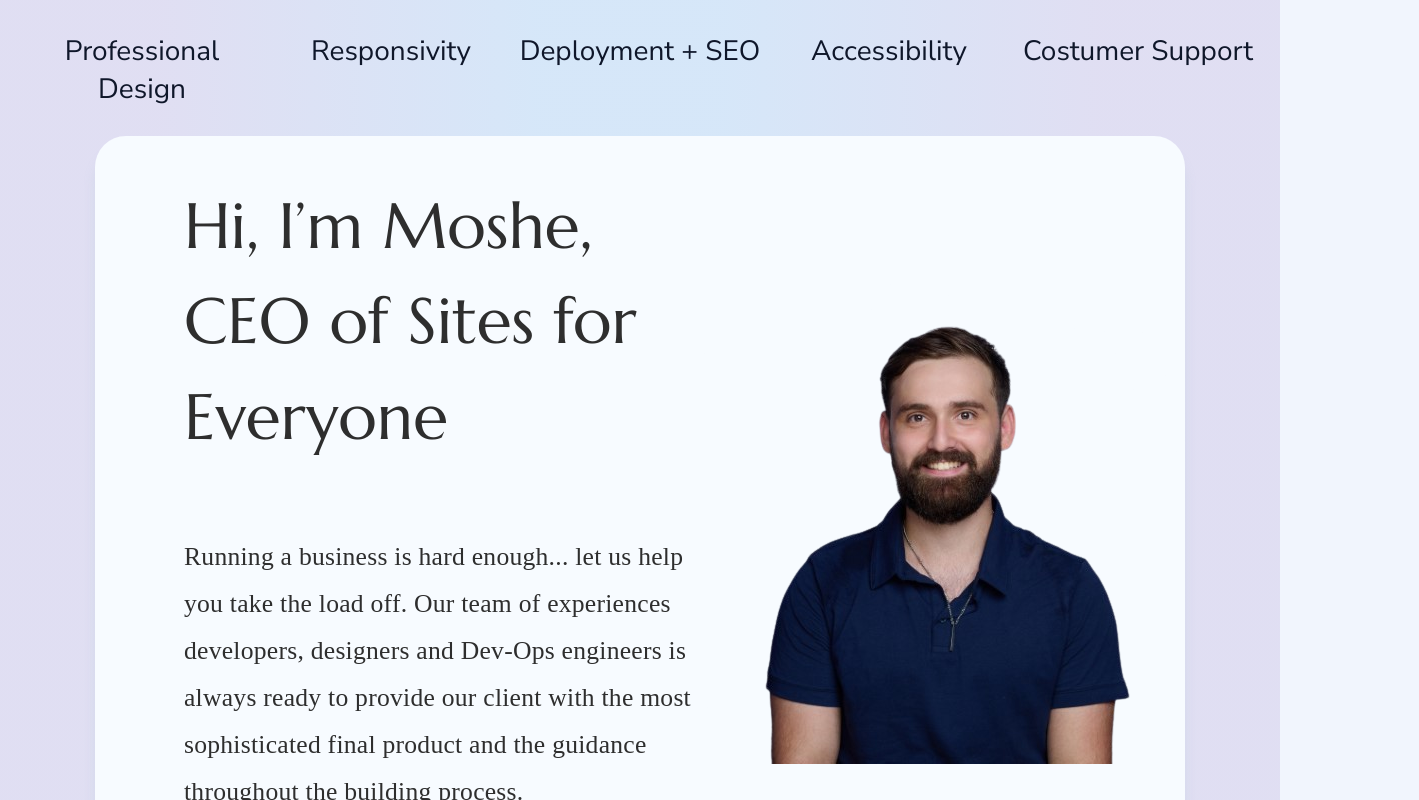
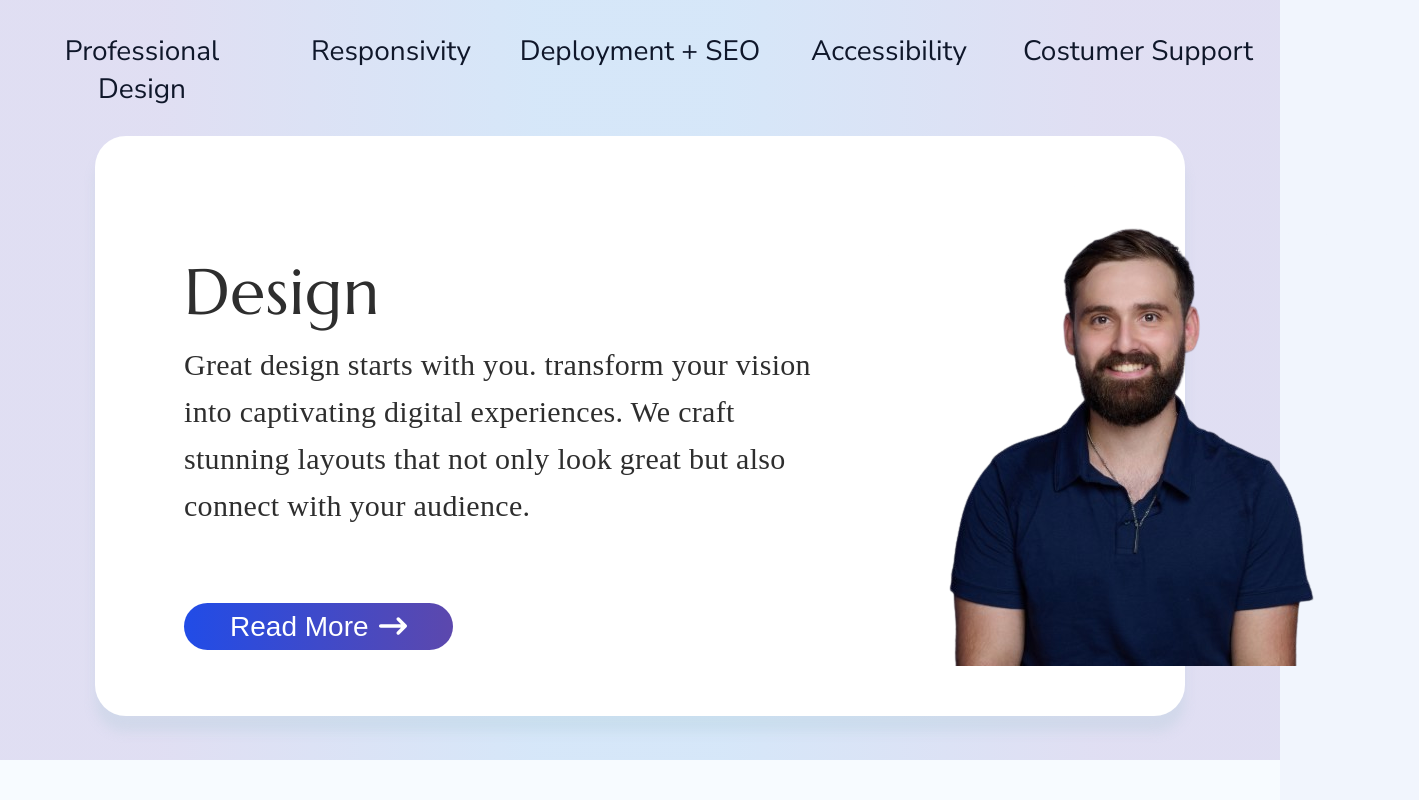
Before and after one commit to lionsgrandson/sites_for_everyone5.0, a React (Create React App) app: page / in a window 1280 px wide. Shown: the part 660-1460 px from the top of the page, 1419 px wide, since content can reach past the window. Built offline with nearby package versions, Linux system fonts and the light colour scheme.

Commit message:
feat(New Component): crated a component that can be used anywhere there's a block of text and an img

```diff
--- a/src/App.js
+++ b/src/App.js
@@ -4,6 +4,7 @@ import Hero from "./components/hero/hero";
 import AboutHome from "./components/about_home/aboutHome";
 import OurProccess from "./components/OurProccess/OurProccess";
 import PicXtext from "./components/picXtext/picXtext";
+import moseHeadshot from "./img/mosheHeadshot.png";
 
 import "./App.css";
 
@@ -14,9 +15,15 @@ function App() {
         <div className="home-hero">
           <Menu />
           <Hero />
-          <AboutHome />
+          <PicXtext
+            imgXTextImg={moseHeadshot}
+            picXtexth1="Design"
+            textP="Great design starts with you. transform your vision into captivating digital experiences. We craft stunning layouts that not only look great but also connect with your audience."
+            WbtnQ={true}
+            LORImg={false}
+            aboutCls={true}
+          />
           <OurProccess />
-
         </div>
         {/* <Footer/> */}
       </header>
--- a/src/components/picXtext/picXtext.css
+++ b/src/components/picXtext/picXtext.css
@@ -16,11 +16,24 @@
   display: flex;
   flex-direction: row-reverse;
 }
+.home-picXtext-div.about {
+  border-radius: 31px;
+  margin: 0 9.5rem;
+  /* background: red; */
+  background: rgba(255, 255, 255, 1);
+  box-shadow: 0px 16px 11px 0px rgba(166, 198, 211, 0.25);
+  padding-left: 8.9rem;
+  display: flex;
+  align-items: center;
+  border: none;
+  justify-content: inherit;
+}
 .home-picXtext-innder-div {
   display: flex;
   flex-direction: column;
   align-items: flex-start;
 }
+
 .home-picXtext-h1 {
   font-size: 80px;
   font-weight: 400;
@@ -30,6 +43,15 @@
   font-family: Marcellus;
   color: var(--gray);
   margin-bottom: 0;
+}
+.home-picXtext-h1.about {
+  font-family: Marcellus;
+  /* font-size: 76px; */
+  font-size: 5vw;
+  font-weight: 400;
+  line-height: 95.3px;
+  text-align: left;
+  color: var(--gray);
 }
 .home-picXtext-p {
   margin-top: 0;
@@ -43,18 +65,31 @@
   text-align: left;
   color: var(--gray);
 }
+.home-picXtext-p.about {
+  font-family: Nunito;
+  /* font-size: 3.2rem; */
+  font-size: 2vw;
+  font-weight: 400;
+  line-height: 47px;
+  letter-spacing: 0.01em;
+  text-align: left;
+  color: var(--gray);
+}
 .home-picXtext-btn {
+  border: none;
+  display: flex;
+  gap: 10px;
+  align-items: center;
   border-radius: 52px;
   background: linear-gradient(90deg, #214ce7 0%, #5c48ad 100%);
-  font-family: Nunito;
+  width: 268.65px;
+  /*
+  height: 40.37px; */
   font-size: 28px;
   font-weight: 400;
   line-height: 45px;
-  align-items: center;
-  display: flex;
-  gap: 10px;
-  margin-bottom: 2rem;
-}
+  color: rgba(255, 255, 255, 1);
+justify-content: center;}
 .home-picXtext-img {
   padding-right: 5rem;
   padding-left: 4rem;
--- a/src/components/picXtext/picXtext.js
+++ b/src/components/picXtext/picXtext.js
@@ -2,16 +2,19 @@ import "./picXtext.css";
 import { FaArrowRightLong } from "react-icons/fa6";
 
 export default function PicXtext(props) {
-    const classNamePr = `home-picXtext-div ${props.LORImg ? "left" : ""}`;
+  const classNamePr = `home-picXtext-div ${props.LORImg ? "left" : ""}`;
+  const aboutClsName = `${props.aboutCls ? "about" : ""}`;
   return (
     // fix the style
     // add switching img left or right
     // button optional
     // TODO deal with the elips
     //TODO fix the text width and hight
-    <div className={classNamePr}>
+    <div className={`${classNamePr} ${props.aboutCls ? "about" : ""}`}>
       <div className="home-picXtext-innder-div">
-        <h1 className="home-picXtext-h1">{props.picXtexth1}</h1>
+        <h1 className={`home-picXtext-h1 ${props.aboutCls ? "about" : ""}`}>
+          {props.picXtexth1}
+        </h1>
         <p className="home-picXtext-p">{props.textP}</p>
         {props.WbtnQ ? (
           <button className="home-picXtext-btn">
```
